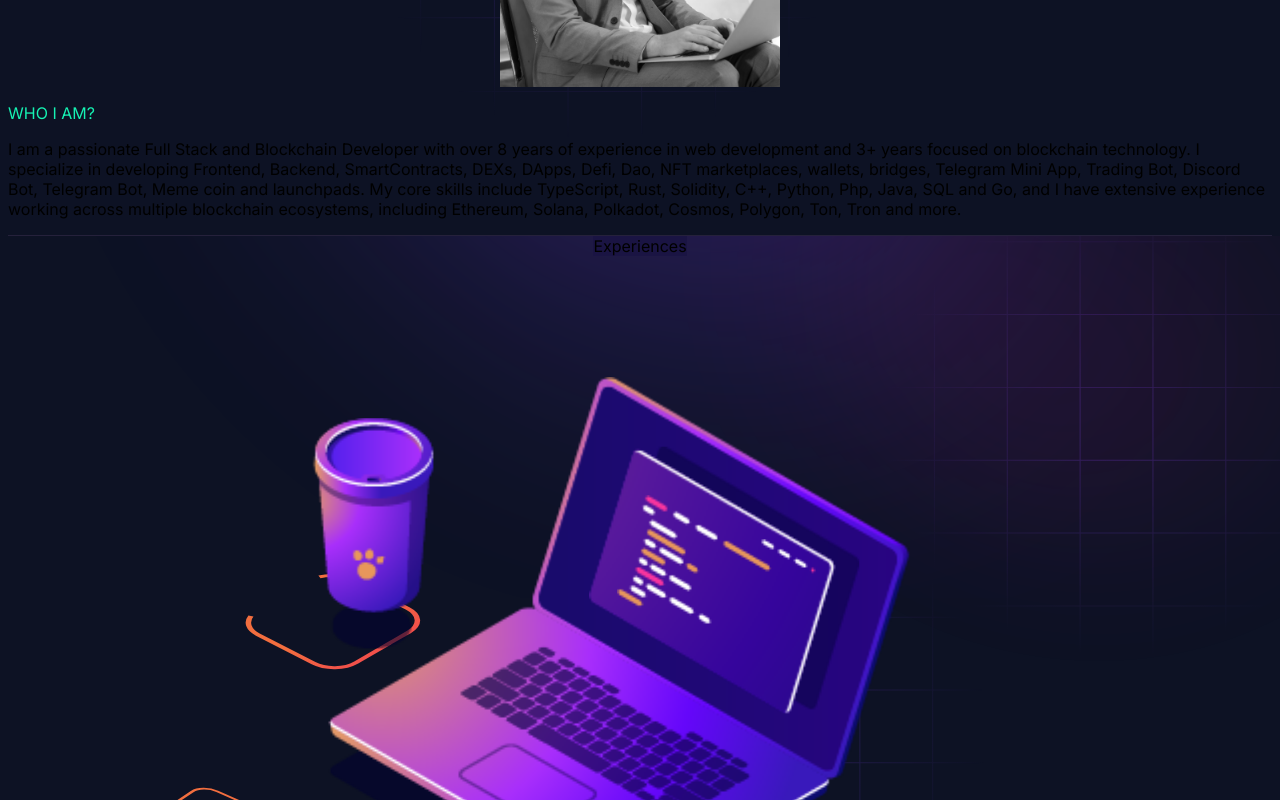
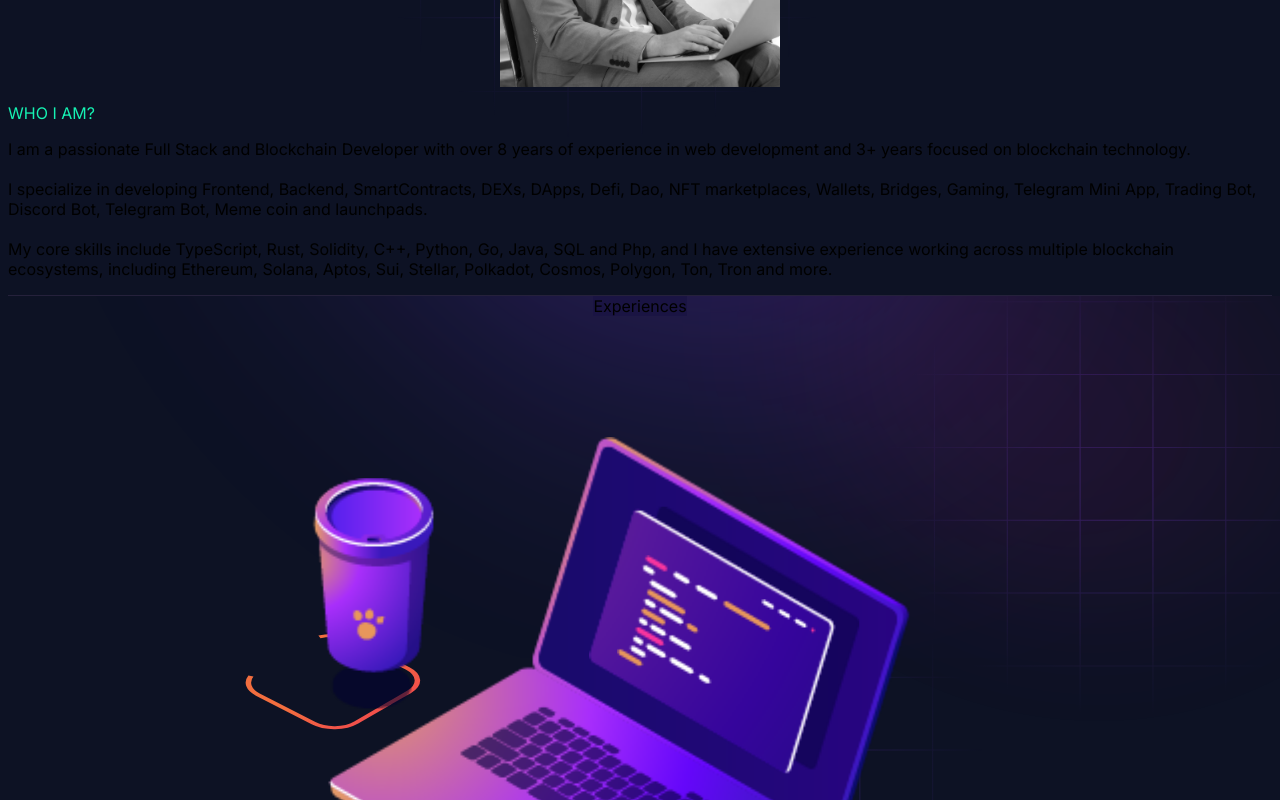
Before and after one commit to Kavorix/Portofolio-Website, a Next.js app: page / in a window 1280 px wide. Shown: the part 1400-2200 px from the top of the page. Built offline with nearby package versions, Linux system fonts and the light colour scheme.

Commit message:
fix error

```diff
--- a/app/components/homepage/about/index.jsx
+++ b/app/components/homepage/about/index.jsx
@@ -1,8 +1,7 @@
-'use client';
+"use client";
 
 import { personalData } from "@/utils/data/personal-data";
 import Image from "next/image";
-
 
 function AboutSection() {
   return (
@@ -19,9 +18,21 @@ function AboutSection() {
             Who I am?
           </p>
           <p className="text-gray-200 text-sm lg:text-lg">
-            I am a passionate Full Stack and Blockchain Developer with over 8 years of experience in web development and 3+ years focused on blockchain technology.
-            I specialize in developing Frontend, Backend, SmartContracts, DEXs, DApps, Defi, Dao, NFT marketplaces, wallets, bridges, Telegram Mini App, Trading Bot, Discord Bot, Telegram Bot, Meme coin and launchpads.
-            My core skills include TypeScript, Rust, Solidity, C++, Python, Php, Java, SQL and Go, and I have extensive experience working across multiple blockchain ecosystems, including Ethereum, Solana, Polkadot, Cosmos, Polygon, Ton, Tron and more.
+            I am a passionate Full Stack and Blockchain Developer with over 8
+            years of experience in web development and 3+ years focused on
+            blockchain technology.
+            <br />
+            <br />
+            I specialize in developing Frontend, Backend, SmartContracts, DEXs,
+            DApps, Defi, Dao, NFT marketplaces, Wallets, Bridges, Gaming,
+            Telegram Mini App, Trading Bot, Discord Bot, Telegram Bot, Meme coin
+            and launchpads.
+            <br />
+            <br />
+            My core skills include TypeScript, Rust, Solidity, C++, Python, Go,
+            Java, SQL and Php, and I have extensive experience working across
+            multiple blockchain ecosystems, including Ethereum, Solana, Aptos,
+            Sui, Stellar, Polkadot, Cosmos, Polygon, Ton, Tron and more.
           </p>
         </div>
         <div className="flex justify-center items-center order-1 lg:order-2">
@@ -34,8 +45,8 @@ function AboutSection() {
           />
         </div>
       </div>
-    </div >
+    </div>
   );
-};
+}
 
 export default AboutSection;
--- a/app/page.js
+++ b/app/page.js
@@ -1,32 +1,35 @@
-"use client"
+"use client";
 
-import dynamic from 'next/dynamic'
+import dynamic from "next/dynamic";
 import { personalData } from "@/utils/data/personal-data";
 
 // Import components dynamically to handle client-side rendering
-const HeroSection = dynamic(() => import("./components/homepage/hero-section"), {
-  ssr: false
-});
+const HeroSection = dynamic(
+  () => import("./components/homepage/hero-section"),
+  {
+    ssr: false,
+  }
+);
 const AboutSection = dynamic(() => import("./components/homepage/about"), {
-  ssr: false
+  ssr: false,
 });
 const Experience = dynamic(() => import("./components/homepage/experience"), {
-  ssr: false
+  ssr: false,
 });
 const Skills = dynamic(() => import("./components/homepage/skills"), {
-  ssr: false
+  ssr: false,
 });
 const Projects = dynamic(() => import("./components/homepage/projects"), {
-  ssr: false
+  ssr: false,
 });
 const Education = dynamic(() => import("./components/homepage/education"), {
-  ssr: false
+  ssr: false,
 });
 const Blog = dynamic(() => import("./components/homepage/project"), {
-  ssr: false
+  ssr: false,
 });
 const ContactSection = dynamic(() => import("./components/homepage/contact"), {
-  ssr: false
+  ssr: false,
 });
 
 // Your page component
@@ -38,8 +41,8 @@ export default function Home() {
       <Experience />
       <Skills />
       <Projects />
+      <Blog />
       <Education />
-      <Blog />
       <ContactSection />
     </>
   );
```
